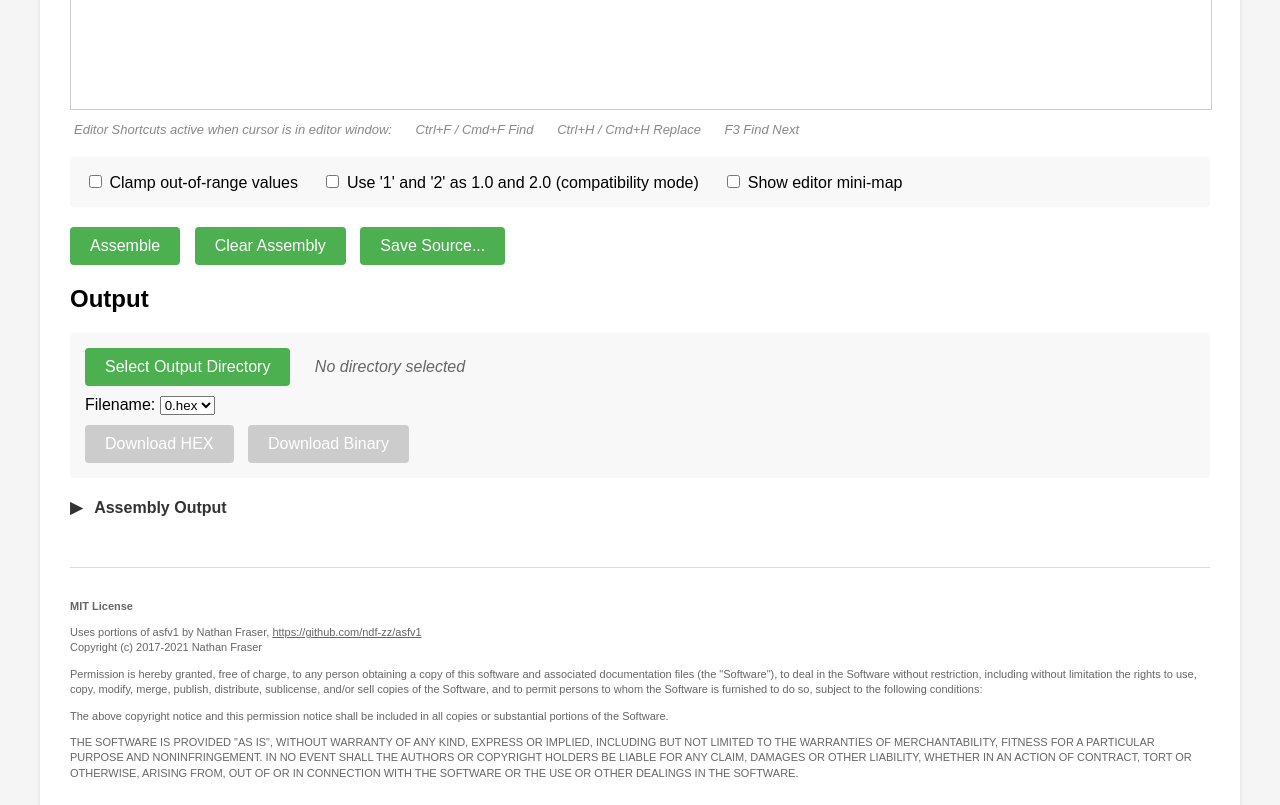
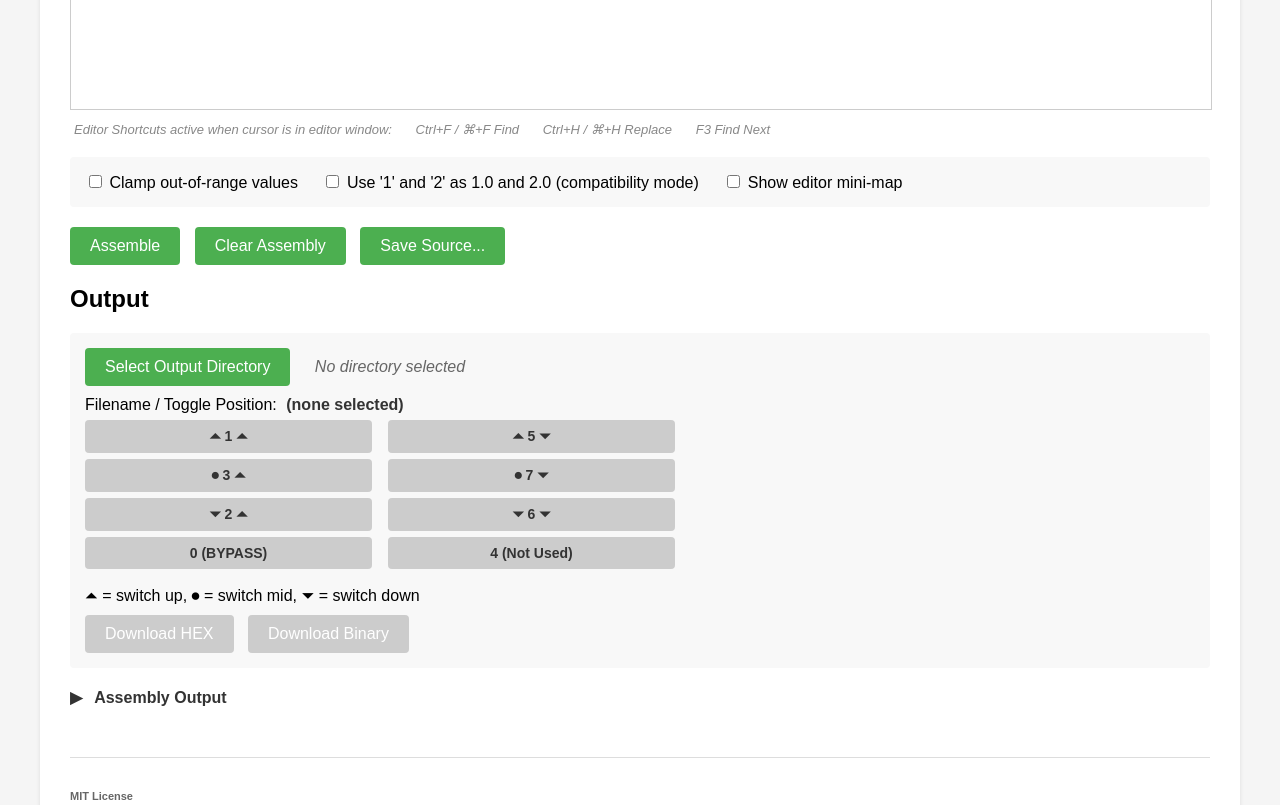
Before and after one commit to DisasterAreaDesigns/Sandbox-FV1, a plain HTML site: page Assembler/index.html in a window 1280 px wide. Shown: the part 640-1445 px from the top of the page. Drawn offline with Linux system fonts and the light colour scheme; a script that the page names is missing.

Commit message:
Update Program Selection grid

```diff
--- a/Assembler/app.js
+++ b/Assembler/app.js
@@ -100,6 +100,31 @@ async function selectOutputDirectory() {
     }
 }
 
+let selectedFilename = null;
+
+function selectFilename(btn) {
+  // Deselect all buttons
+  document.querySelectorAll('.filename-btn').forEach(b => b.classList.remove('selected'));
+
+  // Mark the clicked one as selected
+  btn.classList.add('selected');
+
+  // Store the selected filename
+  selectedFilename = btn.dataset.filename;
+
+  // Update the visible label
+  document.getElementById('filenameLabel').textContent = btn.textContent;
+
+  // Enable download buttons if output directory is selected
+  const outputDirSelected = document.getElementById('outputDirDisplay').textContent !== 'No directory selected';
+  document.getElementById('downloadHexBtn').disabled = !outputDirSelected;
+  document.getElementById('downloadBinBtn').disabled = !outputDirSelected;
+}
+
+
+
+
+
 function assemble() {
     // const source = document.getElementById('sourceCode').value;
     const source = editor.getValue();
@@ -220,7 +245,13 @@ function showMessage(msg, type) {
 
 async function downloadHex() {
     const hex = document.getElementById('output').value;
-    const filename = document.getElementById('filenameSelect').value;
+
+    if (!selectedFilename) {
+        showMessage('Please select a filename first.', 'error');
+        return;
+    }
+
+    const filename = selectedFilename;
 
     if (outputDirectoryHandle && 'showDirectoryPicker' in window) {
         try {
@@ -240,6 +271,7 @@ async function downloadHex() {
         downloadFile(filename, hex, 'text/plain');
     }
 }
+
 
 function downloadBinary() {
     if (!assembledData) return;
--- a/Assembler/index.html
+++ b/Assembler/index.html
@@ -163,8 +163,8 @@
         <div class="editor-help-text">
             <label>
                 <span class="shortcut">Editor Shortcuts active when cursor is in editor window:</span>
-                <span class="shortcut">Ctrl+F / Cmd+F Find</span>
-                <span class="shortcut">Ctrl+H / Cmd+H Replace</span>
+                <span class="shortcut">Ctrl+F / ⌘+F Find</span>
+                <span class="shortcut">Ctrl+H / ⌘+H Replace</span>
                 <span class="shortcut">F3 Find Next</span>
             </label>
 
@@ -197,24 +197,32 @@
       <button onclick="selectOutputDirectory()" id="selectDirBtn">Select Output Directory</button>
       <span id="outputDirDisplay" style="margin-left: 10px; color: #666; font-style: italic;">No directory selected</span>
     </div>
+
+    <!-- Begin Grid of Buttons -->
     <div style="margin-top: 10px;">
-                    <label for="filenameSelect">Filename: </label>
-                    <select id="filenameSelect">
-                        <option value="0.hex">0.hex</option>
-                        <option value="1.hex">1.hex</option>
-                        <option value="2.hex">2.hex</option>
-                        <option value="3.hex">3.hex</option>
-                        <option value="4.hex">4.hex</option>
-                        <option value="5.hex">5.hex</option>
-                        <option value="6.hex">6.hex</option>
-                        <option value="7.hex">7.hex</option>
-                    </select>
+      Filename / Toggle Position:
+       <span id="filenameLabel" style="font-weight: bold; margin-left: 5px; color: #333;">(none selected)</span>
+      <div class="button-grid" style="display: grid; grid-template-columns: repeat(2, 1fr); gap: 6px; margin-top: 6px;">
+        <button class="filename-btn" data-filename="1.hex" onclick="selectFilename(this)">⏶ 1 ⏶</button>
+        <button class="filename-btn" data-filename="5.hex" onclick="selectFilename(this)">⏶ 5 ⏷</button>
+        <button class="filename-btn" data-filename="3.hex" onclick="selectFilename(this)">⏺ 3 ⏶</button>
+        <button class="filename-btn" data-filename="7.hex" onclick="selectFilename(this)">⏺ 7 ⏷</button>
+        <button class="filename-btn" data-filename="2.hex" onclick="selectFilename(this)">⏷ 2 ⏶</button>
+        <button class="filename-btn" data-filename="6.hex" onclick="selectFilename(this)">⏷ 6 ⏷</button>
+        <button class="filename-btn" data-filename="0.hex" onclick="selectFilename(this)">0 (BYPASS)</button>
+        <button class="filename-btn" data-filename="4.hex" onclick="selectFilename(this)">4 (Not Used)</button>
       </div>
+      <br>
+       ⏶ = switch up, ⏺ = switch mid, ⏷ = switch down
+    </div>
+    <!-- End Grid -->
+
     <div style="margin-top: 10px;">
       <button onclick="downloadHex()" id="downloadHexBtn" disabled>Download HEX</button>
       <button onclick="downloadBinary()" id="downloadBinBtn" disabled>Download Binary</button>
     </div>
   </div>
+
   <div class="output-text-section">
     <h3 onclick="toggleOutput()" style="cursor: pointer; user-select: none; margin-bottom: 10px;">
       <span id="outputToggle">▶</span> Assembly Output
@@ -224,6 +232,7 @@
     </div>
   </div>
 </div>
+
 
         <footer style="margin-top: 40px; padding-top: 20px; border-top: 1px solid #ddd; font-size: 11px; color: #666; line-height: 1.4;">
             <p><strong>MIT License</strong></p>
--- a/Assembler/styles.css
+++ b/Assembler/styles.css
@@ -249,3 +249,19 @@ button:disabled {
   .button-grid button:hover {
     background-color: #45a049;
   }
+
+  .button-grid .filename-btn {
+  background-color: #ccc;       /* Grayed-out default */
+  color: #333;
+  border: none;
+  padding: 8px;
+  border-radius: 4px;
+  cursor: pointer;
+  font-weight: bold;
+  transition: background-color 0.2s;
+}
+
+.filename-btn.selected {
+  background-color: #4caf50;    /* Green when selected */
+  color: white;
+}
```
Also changed, not shown: 1 other file. Lines whose indentation alone changed are shown as unchanged.
